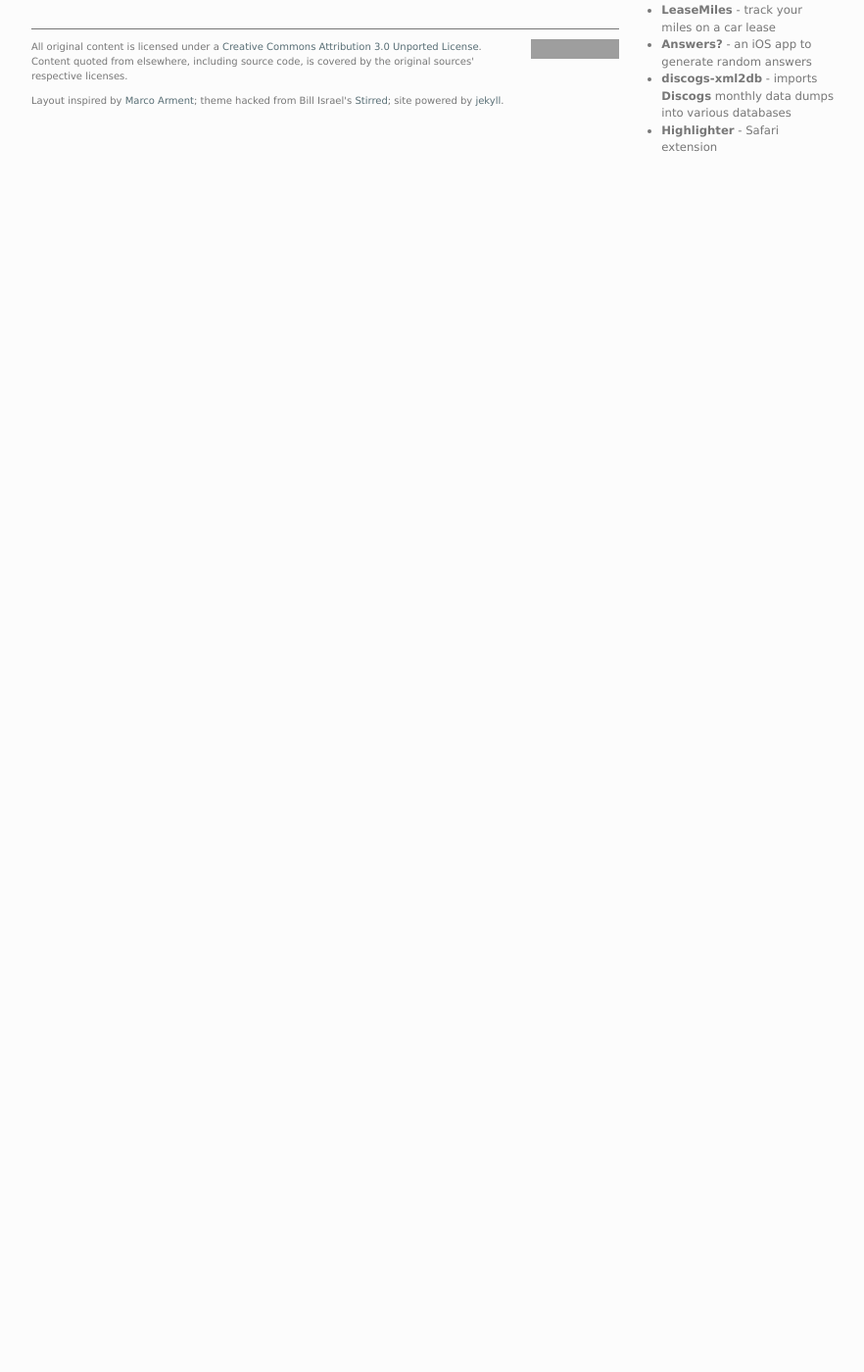
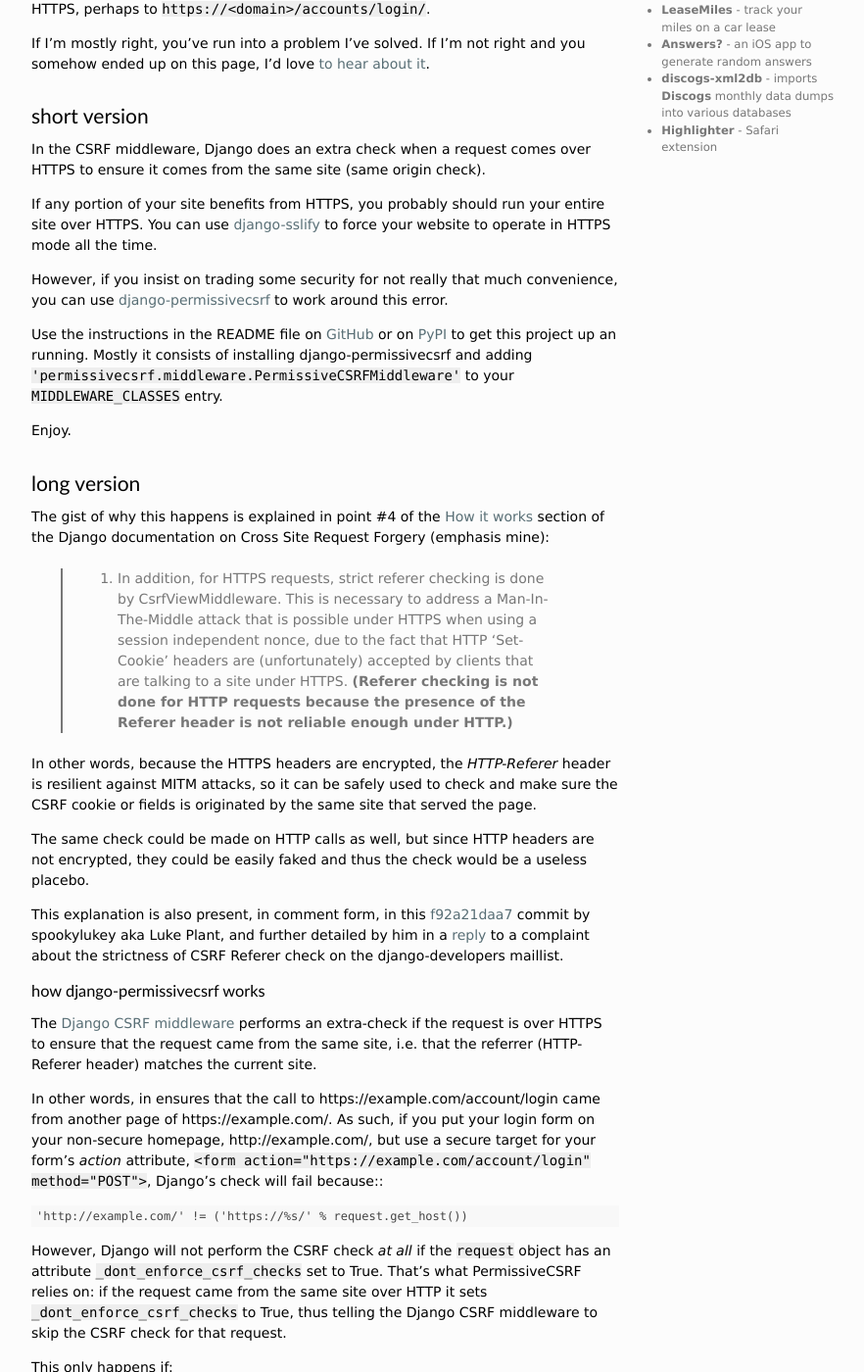
Before and after one commit to philipmat/philipmat.github.io, a Jekyll site: the page built from drafts/django-permissivecsrf.md, in a window 1280 px wide and 1400 px high, scrolled down 270 px. Shown: the whole window at 98% size, without its empty margins (48-930 px from the left). Built offline with Jekyll 4.4.1, drawn with Linux system fonts in a browser that asks for light colours; Markdown is read by kramdown in place of the engine named in the settings; before the commit the page ends 900 px from its top, so only the background shows below that; some of the changed text lies outside the part shown; grey boxes are pictures that could not be loaded.

Commit message:
first draft. maybe I should analyze the csrf.py code.

```diff
--- a/drafts/django-permissivecsrf.md
+++ b/drafts/django-permissivecsrf.md
@@ -3,3 +3,98 @@ title: django-permissivecsrf
 snippet: More lenient CSRF check for Django when posting from an HTTP page to an HTTPS one.
 layout: post
 ---
+
+I bet you're here because you've run into the puzzling Django error
+
+    CSRF verification failed. Request aborted.
+
+    Reason given for failure:
+        Referer checking failed - http://<domain>/ does not match https://<domain>/.
+
+
+I'll double down that this happens when you try to make your login form post to HTTPS,
+perhaps to `https://<domain>/accounts/login/`.
+
+If I'm mostly right, you've run into a problem I've solved. If I'm not right and
+you somehow ended up on this page, I'd love [to hear about it](/contact.html).
+
+
+## Short version
+
+In the CSRF middleware, Django does an extra check when a request comes over HTTPS to ensure it comes
+from the same site (same origin check).
+
+If any portion of your site benefits from HTTPS, you probably should run your entire site over HTTPS.
+You can use [django-sslify][sslify] to force your website to operate in HTTPS mode all the time.
+
+However, if you insist on trading some security for not really that much convenience, you can use
+[django-permissivecsrf][gh] to work around this error.
+
+Use the instructions in the README file on [GitHub][gh] or on [PyPI][pypi] to get this project up an running.
+Mostly it consists of installing django-permissivecsrf and adding `'permissivecsrf.middleware.PermissiveCSRFMiddleware'`
+to your `MIDDLEWARE_CLASSES` entry.
+
+Enjoy.
+
+## Long version
+
+The gist of why this happens is explained in point #4 of the [How it works][csrf-how] section of the Django documentation on
+Cross Site Request Forgery (emphasis mine):
+
+> 4. In addition, for HTTPS requests, strict referer checking is done by CsrfViewMiddleware.
+> This is necessary to address a Man-In-The-Middle attack that is possible under HTTPS
+> when using a session independent nonce, due to the fact that HTTP 'Set-Cookie' headers
+> are (unfortunately) accepted by clients that are talking to a site under HTTPS.
+> **(Referer checking is not done for HTTP requests because the presence of the Referer header is not reliable enough under HTTP.)**
+
+In other words, because the HTTPS headers are encrypted, the *HTTP-Referer* header is resilient
+against MITM attacks, so it can be safely used to check and make sure the CSRF cookie or fields
+is originated by the same site that served the page.
+
+The same check could be made on HTTP calls as well, but since HTTP headers are not encrypted, they
+could be easily faked and thus the check would be a useless placebo.
+
+This explanation is also present, in comment form, in this [f92a21daa7][f9] commit by spookylukey aka Luke Plant,
+and further detailed by him in a [reply][reply] to a complaint about the strictness of CSRF Referer check
+on the django-developers maillist.
+
+### How django-permissivecsrf works
+
+The [Django CSRF middleware][csrf-py] performs an extra-check if the request is over HTTPS to
+ensure that the request came from the same site, i.e. that
+the referrer (HTTP-Referer header) matches the current site.
+
+In other words, in ensures that the call to https://example.com/account/login
+came from another page of https://example.com/. As such, if you put your login
+form on your non-secure homepage, http://example.com/, but use a secure target
+for your form's *action* attribute, `<form action="https://example.com/account/login" method="POST">`,
+Django's check will fail because::
+
+    'http://example.com/' != ('https://%s/' % request.get_host())
+
+However, Django will not perform the CSRF check *at all* if the `request` object has
+an attribute `_dont_enforce_csrf_checks` set to True. That's what PermissiveCSRF relies on:
+if the request came from the same site over HTTP it sets `_dont_enforce_csrf_checks`
+to True, thus telling the Django CSRF middleware to skip the CSRF check for that request.
+
+This only happens if:
+
+* `DEBUG == True`. Your production server should always be HTTPS;
+* The `HTTP-Referer` header is present;
+* The request is for an HTTPS URL (i.e. `request.is_secure() == True`);
+* and the referrer uses HTTP.
+
+In all other cases it defers to Django for normal processing.
+
+### Bottom line
+
+There's only one thing to take away from all this: **in production use HTTPS (see `django-sslify`_). Period.**
+
+
+[gh]: https://github.com/philipmat/django-permissivecsrf
+[pypi]: https://github.com/philipmat/django-permissivecsrf
+[sslify]: https://github.com/rdegges/django-sslify
+[csrf-how]: https://docs.djangoproject.com/en/dev/ref/contrib/csrf/#how-it-works
+[f9]: https://github.com/django/django/commit/f92a21daa7
+[reply]: https://groups.google.com/d/msg/django-developers/IgWK2vEePtY/R1r3Im4x3UMJ
+[csrf-py]: https://github.com/django/django/blob/master/django/middleware/csrf.py
--- a/projects/index.markdown
+++ b/projects/index.markdown
@@ -18,7 +18,7 @@ Here are some (public) projects I worked on:
 
 ### Fully grown (released)
 
-* [PermissiveCSRF](https://github.com/philipmat/permissivecsrf) a Django plugin for less strict CSRF checking when posting to HTTPS from an HTTP page
+* [PermissiveCSRF](https://github.com/philipmat/django-permissivecsrf) a Django plugin for less strict CSRF checking when posting to HTTPS from an HTTP page
 * [Templates for GoodNotes](https://github.com/philipmat/TemplatesForGoodNotes)
 * [ShortStatus](https://github.com/philipmat/ShortStatus) is a Twitter like plaform for teams
 * [discogs-xml2db](http://github.com/philipmat/discogs-xml2db) is used to transform and import Discogs monthly dumps into various databases
```
